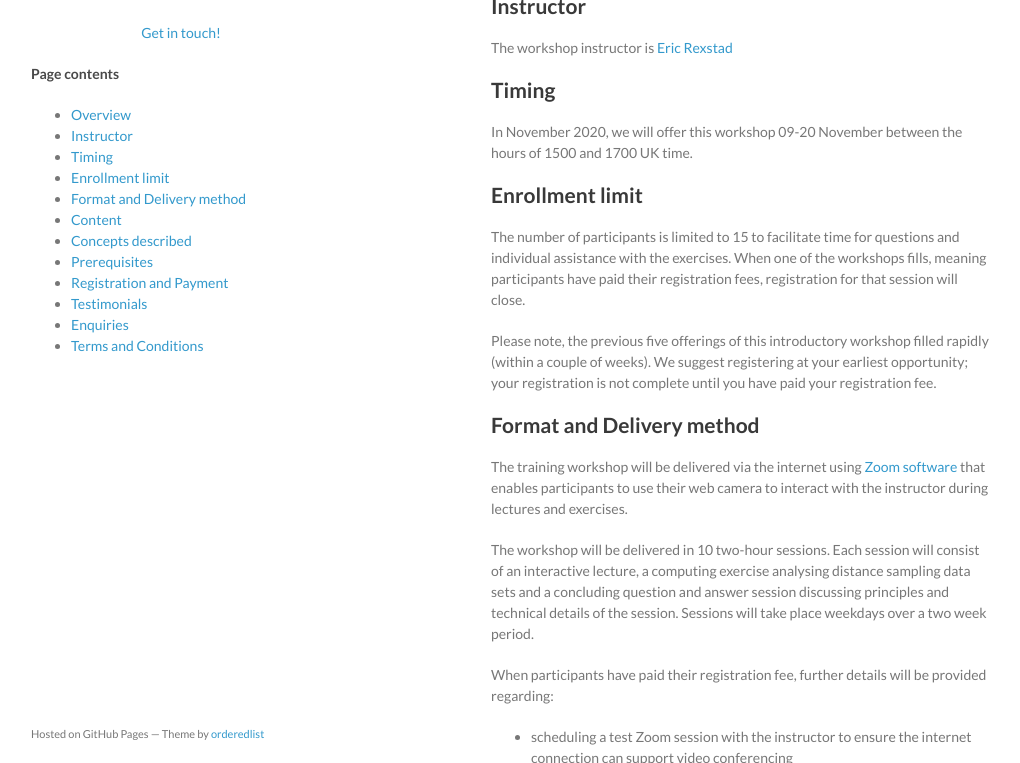
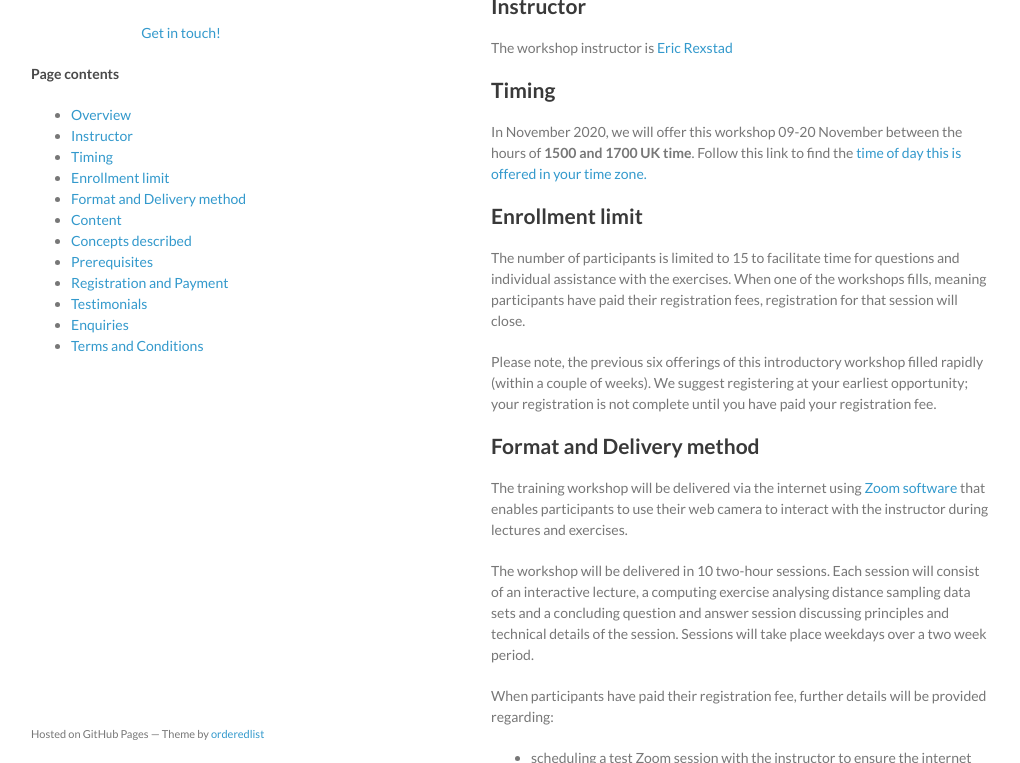
Before and after one commit to distanceworkshops/distanceworkshops.github.io, a Jekyll site: the page built from intro-nov-2020.md, in a window 1280 px wide and 900 px high, scrolled down 314 px, cut to the strip 137-900 px from the top of the window. Shown: the whole strip, without its empty margins (129-1149 px from the left). Built offline with Jekyll 4.4.1, drawn with Linux system fonts in a browser that asks for light colours.

Commit message:
Link to online shop
and link to worldwide event planner

```diff
--- a/intro-nov-2020.md
+++ b/intro-nov-2020.md
@@ -21,12 +21,12 @@
 The workshop instructor is [Eric Rexstad](https://www.creem.st-andrews.ac.uk/person/er26/)
 
 ## Timing
-In November 2020, we will offer this workshop 09-20 November between the hours of 1500 and 1700 UK time.
+In November 2020, we will offer this workshop 09-20 November between the hours of **1500 and 1700 UK time**.  Follow this link to find the [time of day this is offered in your time zone.](https://www.timeanddate.com/worldclock/fixedtime.html?p1=3853&iso=20201109T15&msg=Introductory%20distance%20sampling%20training%20workshop%20from%20St%20Andrews&ah=2)
 
 ## Enrollment limit
 The number of participants is limited to 15 to facilitate time for questions and individual assistance with the exercises.  When one of the workshops fills, meaning participants have paid their registration fees, registration for that session will close.
 
-Please note, the previous five offerings of this introductory workshop filled rapidly (within a couple of weeks).  We suggest registering at your earliest opportunity; your registration is not complete until you have paid your registration fee.
+Please note, the previous six offerings of this introductory workshop filled rapidly (within a couple of weeks).  We suggest registering at your earliest opportunity; your registration is not complete until you have paid your registration fee.
 
 ## Format and Delivery method
 The training workshop will be delivered via the internet using [Zoom software](https://zoom.us) that enables participants to use their web camera to interact with the instructor during lectures and exercises.
@@ -68,7 +68,7 @@
 
 ### Payment
 Payment should be made using the online store at the University of St Andrews.
-[Please follow this link to make payment for the workshop to be held from 09-20 November](https://onlineshop.st-andrews.ac.uk/conferences-and-events/events/creem/introductory-distance-sampling-training-workshop-live-online-7th-18th-september-2020)
+[Please follow this link to make payment for the workshop to be held from 09-20 November](https://onlineshop.st-andrews.ac.uk/conferences-and-events/events/creem/introductory-distance-sampling-training-workshop-live-online-9th-20th-november-2020)
 
 ## Testimonials
 “I really like your teaching style. The pace is steady enough for ample note taking, but quick enough to keep my attention span. The humour gets me chuckling alone at my desk. The concepts are so easy to understand and relate to. Some of these concepts I’ve been aware of for a long time in a kind of ‘working knowledge’ way, but hearing you describe the theory behind them is giving me a lot of ‘oh yeah!’ moments. It is a real pleasure and is giving me a lot to think about for my own teaching.”  — Dr Sarah Marley, <em>University of Portsmouth</em>
```
